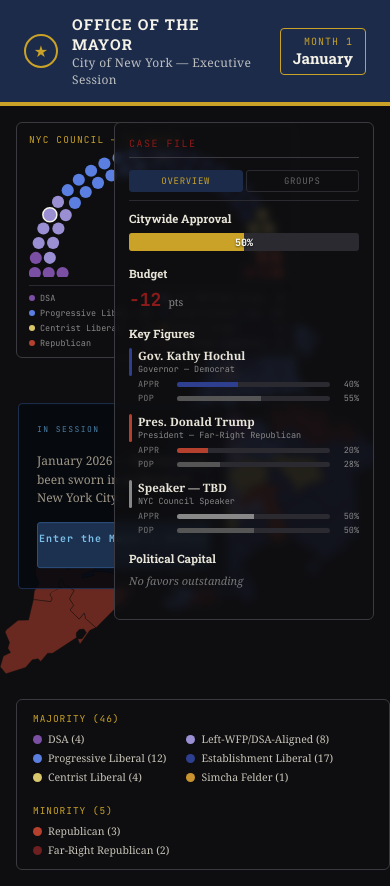
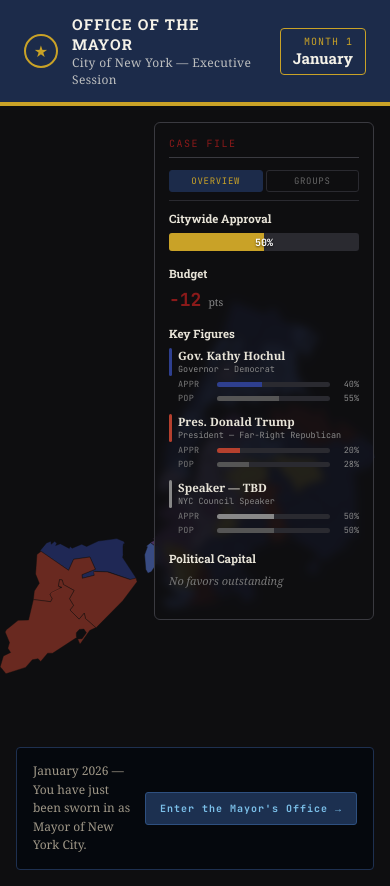
Before and after one commit to Basilg06/nyc-council-game, a React (Vite) app: page / in a window 390 px wide. Built offline with nearby package versions, Linux system fonts and the light colour scheme; a web font is replaced by a local one.

Commit message:
Mobile support: bottom panels, hide SeatArc/Legend, larger touch targets

```diff
--- a/src/App.jsx
+++ b/src/App.jsx
@@ -9,9 +9,20 @@
 import SceneView from "./components/SceneView";
 import styles from "./styles";
 
+function useIsMobile() {
+  const [mobile, setMobile] = useState(window.innerWidth < 640);
+  useEffect(() => {
+    const fn = () => setMobile(window.innerWidth < 640);
+    window.addEventListener("resize", fn);
+    return () => window.removeEventListener("resize", fn);
+  }, []);
+  return mobile;
+}
+
 export default function App() {
   const [state, setState] = useState(initialState);
   const [sceneId, setSceneId] = useState("intro");
+  const isMobile = useIsMobile();
 
   function goTo(id, effect) {
     if (effect) setState((prev) => { const next = structuredClone(prev); effect(next); return next; });
@@ -39,21 +50,25 @@
       <div style={styles.mapStage}>
         <DistrictMap council={state.council} />
 
+        {!isMobile && (
           <div style={styles.seatArcWidget}>
             <div style={styles.seatArcWidgetHeader}>NYC COUNCIL — 51 SEATS</div>
             <SeatArc council={state.council} highlightKey={null} />
           </div>
+        )}
 
+        {!isMobile && (
           <div style={styles.legendOverlay}>
             <Legend majority={majorityCount} minority={minorityCount} />
           </div>
+        )}
 
-        <div style={styles.caseFileOverlay}>
+        <div style={{ ...styles.caseFileOverlay, width: isMobile ? "min(220px, calc(100vw - 32px))" : 260 }}>
           <CaseFile state={state} />
         </div>
 
         {isChamber && (
-          <ChamberActionBar scene={scene} goTo={goTo} />
+          <ChamberActionBar scene={scene} goTo={goTo} isMobile={isMobile} />
         )}
 
         {isTimePass && (
@@ -61,7 +76,7 @@
         )}
 
         {isHub && (
-          <HubMapOverlay scene={scene} goTo={goTo} updateState={updateState} />
+          <HubMapOverlay scene={scene} goTo={goTo} updateState={updateState} isMobile={isMobile} />
         )}
       </div>
 
@@ -142,10 +157,13 @@
   );
 }
 
-function HubMapOverlay({ scene, goTo, updateState }) {
+function HubMapOverlay({ scene, goTo, updateState, isMobile }) {
   const [taken, setTaken] = useState([]);
   const [pending, setPending] = useState(null);
   const slotsLeft = scene.maxActions - taken.length;
+  const pinR = isMobile ? 20 : 14;
+  const dotR = isMobile ? 6 : 4;
+  const pulseR = isMobile ? 32 : 24;
 
   function confirm() {
     if (!pending) return;
@@ -179,13 +197,13 @@
               style={{ cursor: done || blocked || pending ? "default" : "pointer", pointerEvents: "all" }}
             >
               {isPending && (
-                <circle cx={x} cy={y} r={24} fill="none" stroke="#4A9FD4" strokeWidth={1.5} opacity={0.5} />
+                <circle cx={x} cy={y} r={pulseR} fill="none" stroke="#4A9FD4" strokeWidth={1.5} opacity={0.5} />
               )}
-              <circle cx={x} cy={y} r={14} fill={fillColor} stroke={ringColor} strokeWidth={2.5} />
+              <circle cx={x} cy={y} r={pinR} fill={fillColor} stroke={ringColor} strokeWidth={2.5} />
               {done ? (
                 <text x={x} y={y + 5} textAnchor="middle" fontSize="11" fill="#6A9A50" fontWeight="bold" style={{ pointerEvents: "none" }}>✓</text>
               ) : (
-                <circle cx={x} cy={y} r={4} fill={ringColor} opacity={blocked ? 0.25 : 0.85} style={{ pointerEvents: "none" }} />
+                <circle cx={x} cy={y} r={dotR} fill={ringColor} opacity={blocked ? 0.25 : 0.85} style={{ pointerEvents: "none" }} />
               )}
               <text x={x} y={y + 30} textAnchor="middle" fontSize="9" fill={ringColor}
                     fontFamily="'JetBrains Mono', monospace" letterSpacing="0.04em" style={{ pointerEvents: "none" }}>
@@ -260,8 +278,16 @@
         </div>
       )}
 
-      {/* Left info panel */}
-      <div style={{
+      {/* Info panel — left on desktop, bottom on mobile */}
+      <div style={isMobile ? {
+        position: "absolute", bottom: 16, left: 16, right: 16,
+        zIndex: 16,
+        background: "rgba(5,8,14,0.92)",
+        border: "1px solid #1E3050",
+        borderRadius: 4,
+        padding: "14px 16px",
+        display: "flex", flexDirection: "row", alignItems: "center", gap: 12,
+      } : {
         position: "absolute", top: "50%", left: 18,
         transform: "translateY(-50%)",
         width: 210, zIndex: 16,
@@ -271,6 +297,7 @@
         padding: "20px 18px",
         display: "flex", flexDirection: "column", gap: 14,
       }}>
+        {!isMobile && (
           <div>
             <div style={{
               fontFamily: "'JetBrains Mono', monospace",
@@ -292,17 +319,17 @@
               {scene.headline}
             </div>
           </div>
+        )}
         <div style={{
           fontFamily: "'JetBrains Mono', monospace",
           fontSize: 9,
           color: slotsLeft > 0 ? "#8DB87A" : "#3A3A3A",
           letterSpacing: "0.06em",
-          borderTop: "1px solid #181E28",
-          paddingTop: 12,
+          ...(isMobile ? { flex: 1 } : { borderTop: "1px solid #181E28", paddingTop: 12 }),
         }}>
-          {slotsLeft > 0
-            ? `${slotsLeft} stop${slotsLeft !== 1 ? "s" : ""} remaining`
-            : "All stops taken"}
+          {isMobile
+            ? (slotsLeft > 0 ? `${slotsLeft} stop${slotsLeft !== 1 ? "s" : ""} left` : "Ready")
+            : (slotsLeft > 0 ? `${slotsLeft} stop${slotsLeft !== 1 ? "s" : ""} remaining` : "All stops taken")}
         </div>
         <button
           onClick={() => slotsLeft === 0 && goTo(scene.next, scene.nextEffect ?? null)}
@@ -312,10 +339,11 @@
             background: slotsLeft > 0 ? "#101820" : "#1C3050",
             color: slotsLeft > 0 ? "#2A4A5A" : "#7BBFE8",
             border: `1px solid ${slotsLeft > 0 ? "#1A2A35" : "#2E5080"}`,
-            padding: "9px 0", borderRadius: 3,
+            padding: "9px 14px", borderRadius: 3,
             cursor: slotsLeft > 0 ? "not-allowed" : "pointer",
             letterSpacing: "0.1em",
-            width: "100%",
+            whiteSpace: "nowrap",
+            ...(isMobile ? {} : { width: "100%" }),
           }}
         >
           {slotsLeft > 0 ? `${slotsLeft} stop${slotsLeft !== 1 ? "s" : ""} remaining` : `${scene.nextLabel} →`}
@@ -325,9 +353,17 @@
   );
 }
 
-function ChamberActionBar({ scene, goTo }) {
+function ChamberActionBar({ scene, goTo, isMobile }) {
   return (
-    <div style={{
+    <div style={isMobile ? {
+      position: "absolute", bottom: 16, left: 16, right: 16,
+      zIndex: 16,
+      background: "rgba(5,8,14,0.92)",
+      border: "1px solid #1E3050",
+      borderRadius: 4,
+      padding: "14px 16px",
+      display: "flex", flexDirection: "row", alignItems: "center", gap: 12,
+    } : {
       position: "absolute", top: "50%", left: 18,
       transform: "translateY(-50%)",
       width: 210, zIndex: 16,
@@ -337,6 +373,7 @@
       padding: "20px 18px",
       display: "flex", flexDirection: "column", gap: 14,
     }}>
+      {!isMobile && (
         <div style={{
           fontFamily: "'JetBrains Mono', monospace",
           fontSize: 8, color: "#4A7FA5",
@@ -345,7 +382,8 @@
         }}>
           IN SESSION
         </div>
-      <div style={{ fontSize: 12, color: "#A09888", lineHeight: 1.55 }}>
+      )}
+      <div style={{ fontSize: 12, color: "#A09888", lineHeight: 1.55, flex: isMobile ? 1 : undefined }}>
         {scene.prompt}
       </div>
       <button
@@ -355,9 +393,10 @@
           fontSize: 10, fontWeight: 700,
           background: "#1C3050", color: "#7BBFE8",
           border: "1px solid #2E5080",
-          padding: "9px 0", borderRadius: 3,
+          padding: "9px 14px", borderRadius: 3,
           cursor: "pointer", letterSpacing: "0.1em",
-          width: "100%",
+          whiteSpace: "nowrap",
+          ...(isMobile ? {} : { width: "100%" }),
         }}
       >
         {scene.buttonText} →
```
Lines whose indentation alone changed are shown as unchanged.
